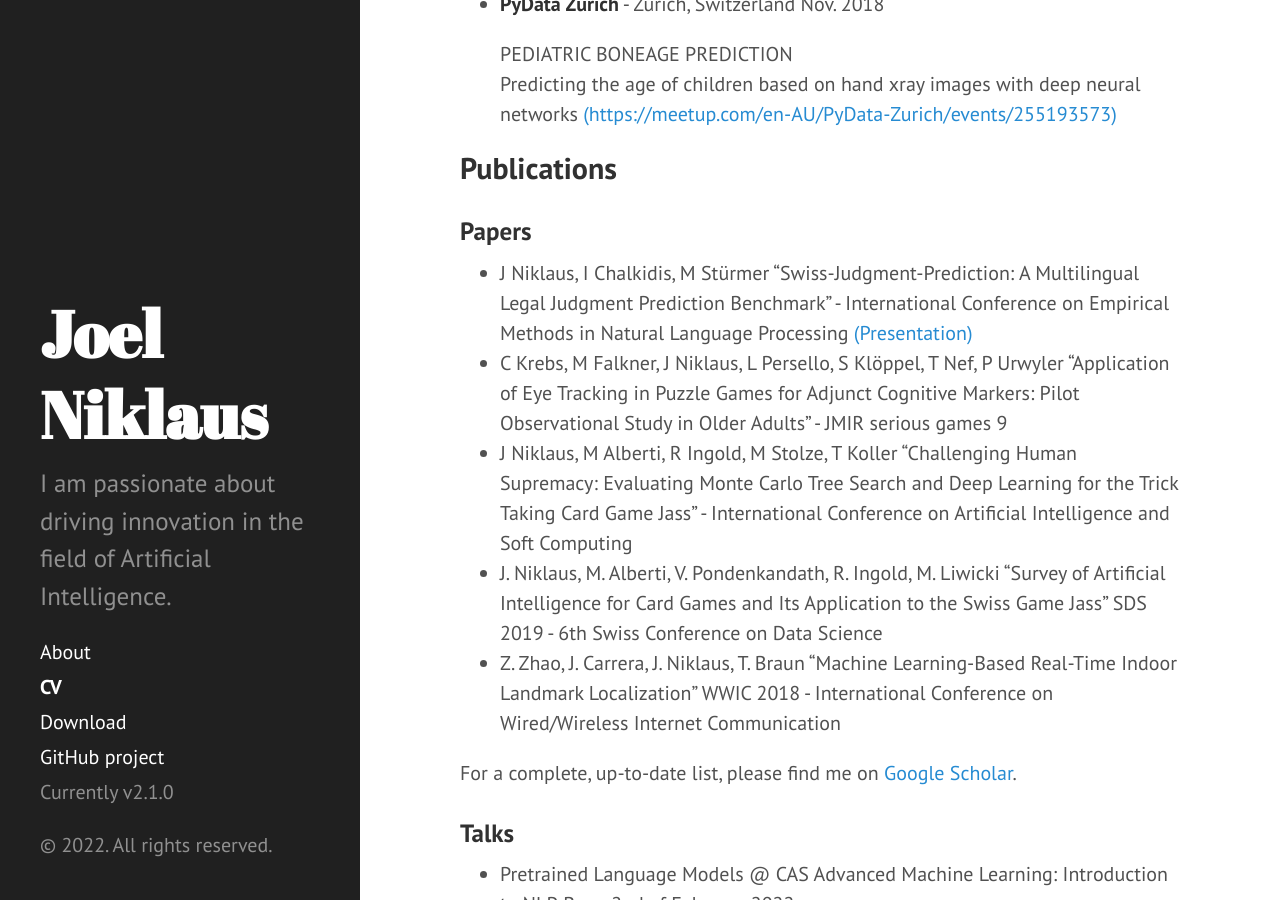
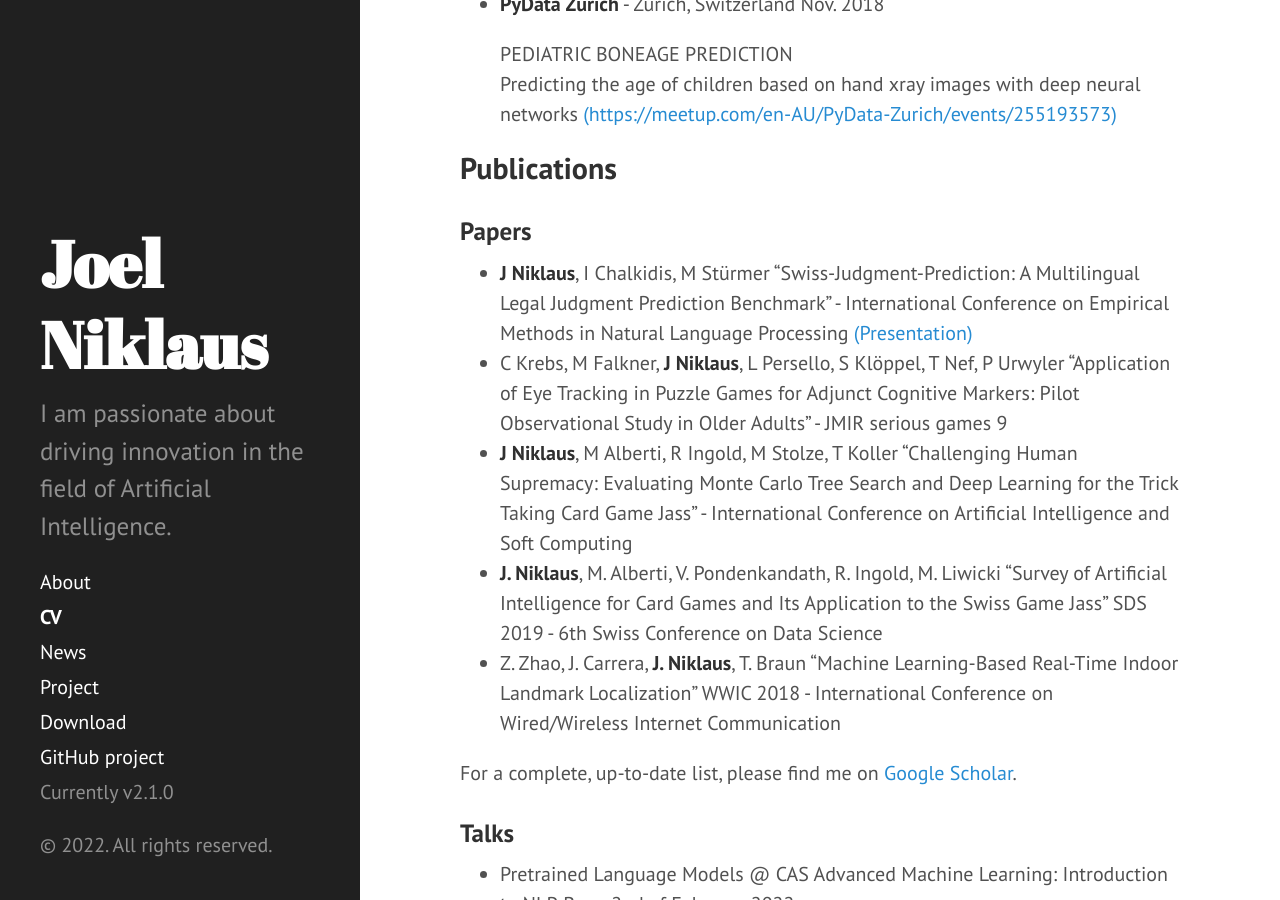
Before and after one commit to JoelNiklaus/joelniklaus.github.io, a Jekyll site: the page built from _pages/cv.md, in a window 1280 px wide and 900 px high, scrolled down 6759 px. Built offline with Jekyll 4.4.1, drawn with Linux system fonts in a browser that asks for light colours; nearby versions of some CDN libraries.

Commit message:
adding news and project

```diff
--- a/_pages/cv.md
+++ b/_pages/cv.md
@@ -209,11 +209,11 @@
 
 ### Papers
 
-* J Niklaus, I Chalkidis, M Stürmer "Swiss-Judgment-Prediction: A Multilingual Legal Judgment Prediction       Benchmark" - International  Conference on Empirical Methods in Natural Language Processing [(Presentation)](https://drive.google.com/file/d/1p68rB4A-EmirVqjvzPnmGNUo1qTqNxUI/view?usp=sharing)
-* C Krebs, M Falkner, J Niklaus, L Persello, S Klöppel, T Nef, P Urwyler "Application of Eye Tracking in Puzzle Games for Adjunct Cognitive Markers: Pilot Observational Study in Older Adults" - JMIR serious games 9
-* J Niklaus, M Alberti, R Ingold, M Stolze, T Koller "Challenging Human Supremacy: Evaluating Monte Carlo Tree Search and Deep Learning for the Trick Taking Card Game Jass" - International Conference on Artificial Intelligence and Soft Computing
-* J. Niklaus, M. Alberti, V. Pondenkandath, R. Ingold, M. Liwicki "Survey of Artificial Intelligence for Card Games and Its Application to the Swiss Game Jass" SDS 2019 - 6th Swiss Conference on Data Science
-* Z. Zhao, J. Carrera, J. Niklaus, T. Braun "Machine Learning-Based Real-Time Indoor Landmark Localization" WWIC 2018 - International Conference on Wired/Wireless Internet Communication
+* **J Niklaus**, I Chalkidis, M Stürmer "Swiss-Judgment-Prediction: A Multilingual Legal Judgment Prediction       Benchmark" - International  Conference on Empirical Methods in Natural Language Processing [(Presentation)](https://drive.google.com/file/d/1p68rB4A-EmirVqjvzPnmGNUo1qTqNxUI/view?usp=sharing)
+* C Krebs, M Falkner, **J Niklaus**, L Persello, S Klöppel, T Nef, P Urwyler "Application of Eye Tracking in Puzzle Games for Adjunct Cognitive Markers: Pilot Observational Study in Older Adults" - JMIR serious games 9
+* **J Niklaus**, M Alberti, R Ingold, M Stolze, T Koller "Challenging Human Supremacy: Evaluating Monte Carlo Tree Search and Deep Learning for the Trick Taking Card Game Jass" - International Conference on Artificial Intelligence and Soft Computing
+* **J. Niklaus**, M. Alberti, V. Pondenkandath, R. Ingold, M. Liwicki "Survey of Artificial Intelligence for Card Games and Its Application to the Swiss Game Jass" SDS 2019 - 6th Swiss Conference on Data Science
+* Z. Zhao, J. Carrera, **J. Niklaus**, T. Braun "Machine Learning-Based Real-Time Indoor Landmark Localization" WWIC 2018 - International Conference on Wired/Wireless Internet Communication
 
 For a complete, up-to-date list, please find me on [Google Scholar](https://scholar.google.com/citations?user=qJ8iricAAAAJ&hl=de&oi=ao).
 
```
Also changed, not shown: _pages/news.md (added, +52 -0 lines), _pages/project.md (added, +52 -0 lines).
